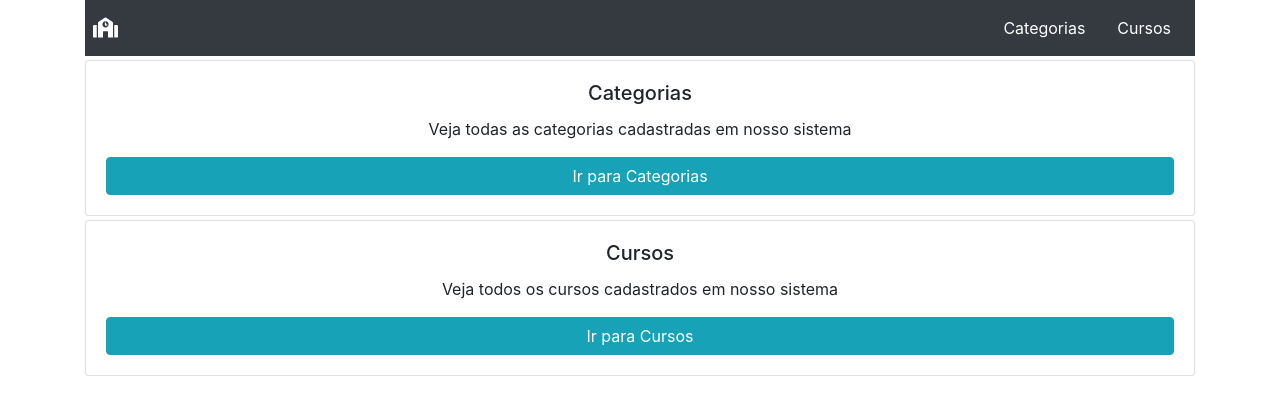
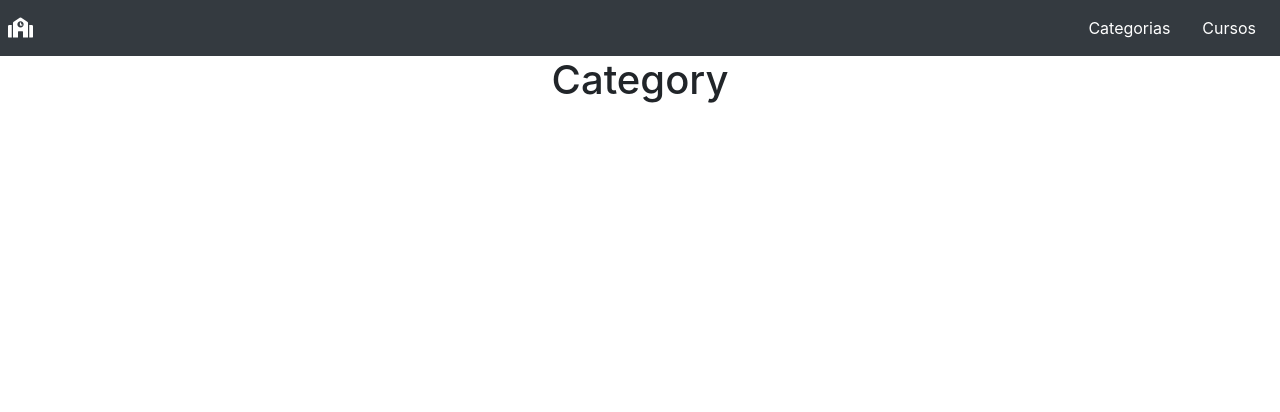
Before and after one commit to truco23/react-web-cursos, a React (Create React App) app: page /main/categories in a window 1280 px wide. Shown: the top 412 px of the page. Built offline with nearby package versions, Linux system fonts and the light colour scheme.

Commit message:
Criando componente padrão de categorias

```diff
--- a/src/Routes.js
+++ b/src/Routes.js
@@ -1,16 +1,20 @@
 import React, { Suspense, lazy } from 'react';
 import { BrowserRouter, Switch, Route } from 'react-router-dom';
-const Login = lazy(() => import('./modules/login/Login'))
-const Main = lazy(() => import('./modules/main/Main'))
+import Menu from './modules/shared/menu/Menu';
+const Login = lazy(() => import('./modules/login/Login'));
+const Main = lazy(() => import('./modules/main/Main'));
+const Category = lazy(() => import('./modules/category/Category'));
 
 function Routes() {
 
-    return(
+    return (
         <BrowserRouter>
+            <Menu />
             <Switch>
                 <Suspense fallback={<h1>Carregando...</h1>}>
-                    <Route exact path="/" component={ Login } ></Route>
-                    <Route path="/main" component={ Main } ></Route>
+                    <Route exact path="/" component={Login} ></Route>
+                    <Route exact path="/main" component={Main} ></Route>
+                    <Route exact path="/main/categories" component={Category} ></Route>
                 </Suspense>
             </Switch>
         </BrowserRouter>
--- /dev/null
+++ b/src/modules/category/Category.js
@@ -0,0 +1,15 @@
+import React, { Component } from 'react';
+
+class Category extends Component {
+    constructor(props) {
+        super(props);
+        this.state = {  }
+    }
+    render() {
+        return (
+            <h1>Category</h1>
+        );
+    }
+}
+
+export default Category;
--- a/src/modules/main/Main.js
+++ b/src/modules/main/Main.js
@@ -1,6 +1,5 @@
 import React, { Component } from 'react';
 import Card from '../shared/card/Card';
-import Menu from '../shared/menu/Menu';
 
 class Main extends Component {
 
@@ -26,7 +25,6 @@ class Main extends Component {
     render() {
         return (
             <section className="container">
-                <Menu />
                 {
                     this.state.cards.map((card, indice) => (<Card key={indice} props={card} />))
                 }
```
